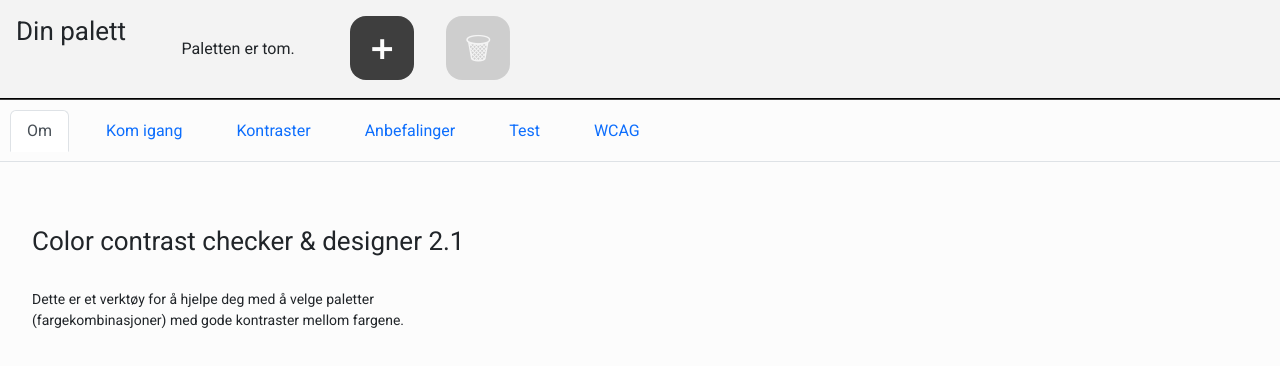
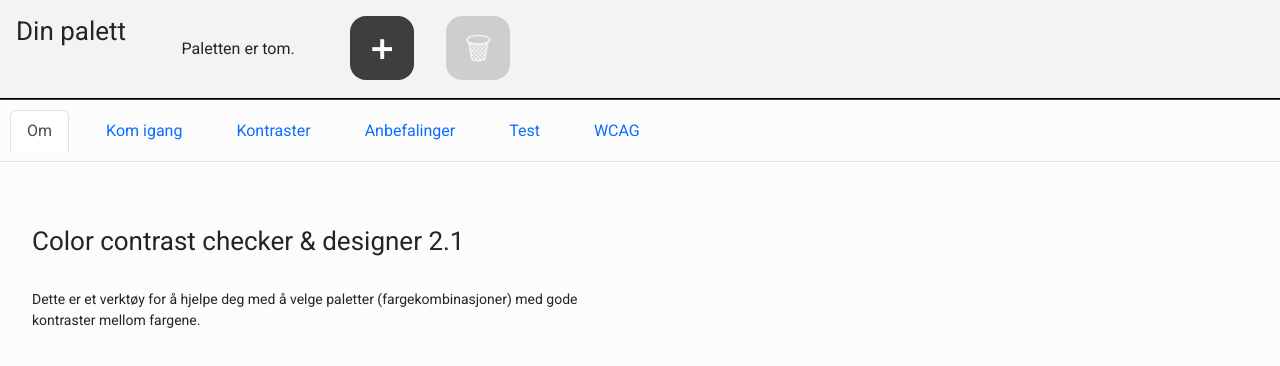
Before and after one commit to NorskRegnesentral/ccc21, a React (Create React App) app: page /#/ in a window 1280 px wide. Shown: the top 366 px of the page. Built offline with nearby package versions, Linux system fonts and the light colour scheme.

Commit message:
allow wider paragraphs

```diff
--- a/src/pages/home/home.css
+++ b/src/pages/home/home.css
@@ -120,7 +120,7 @@
 
 .p-small-about {
   font-size: 14px;
-  max-width: 50ch;
+  max-width: 75ch;
   line-height: 150%;
 }
 
```
